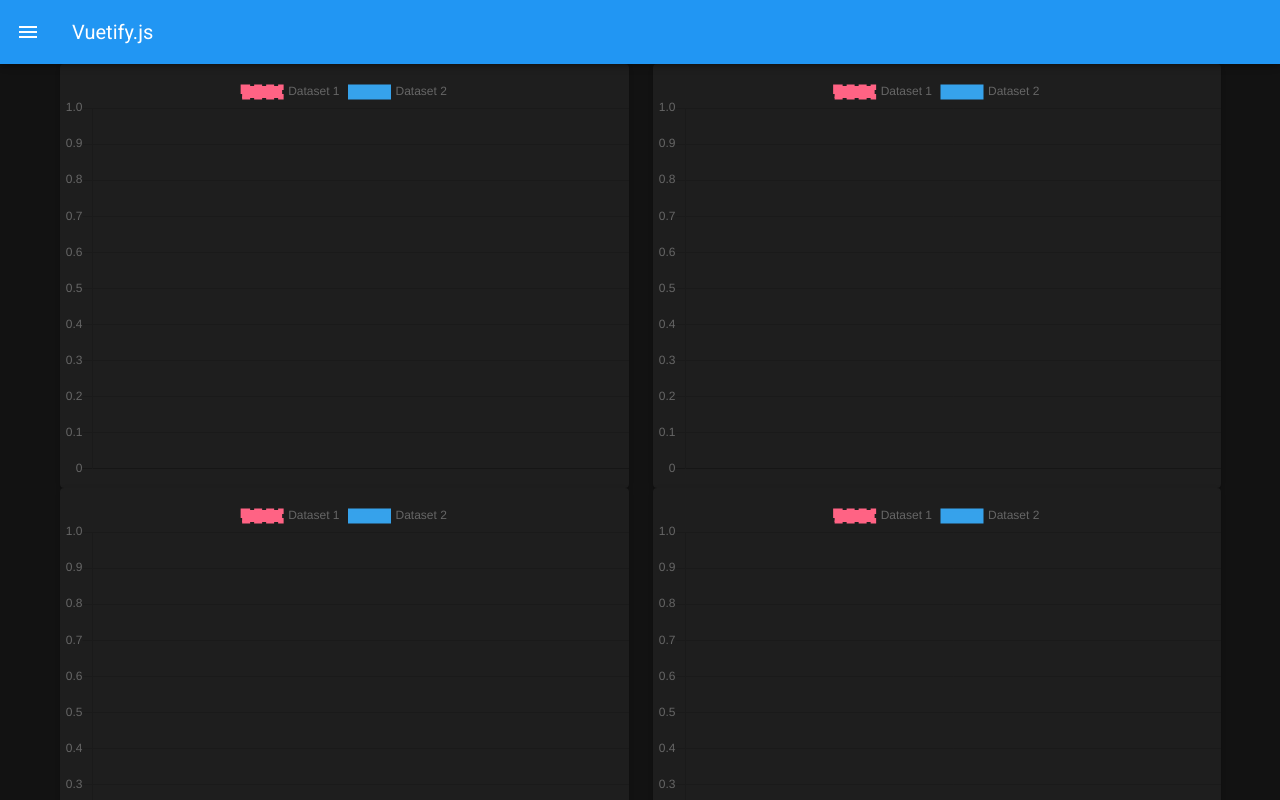
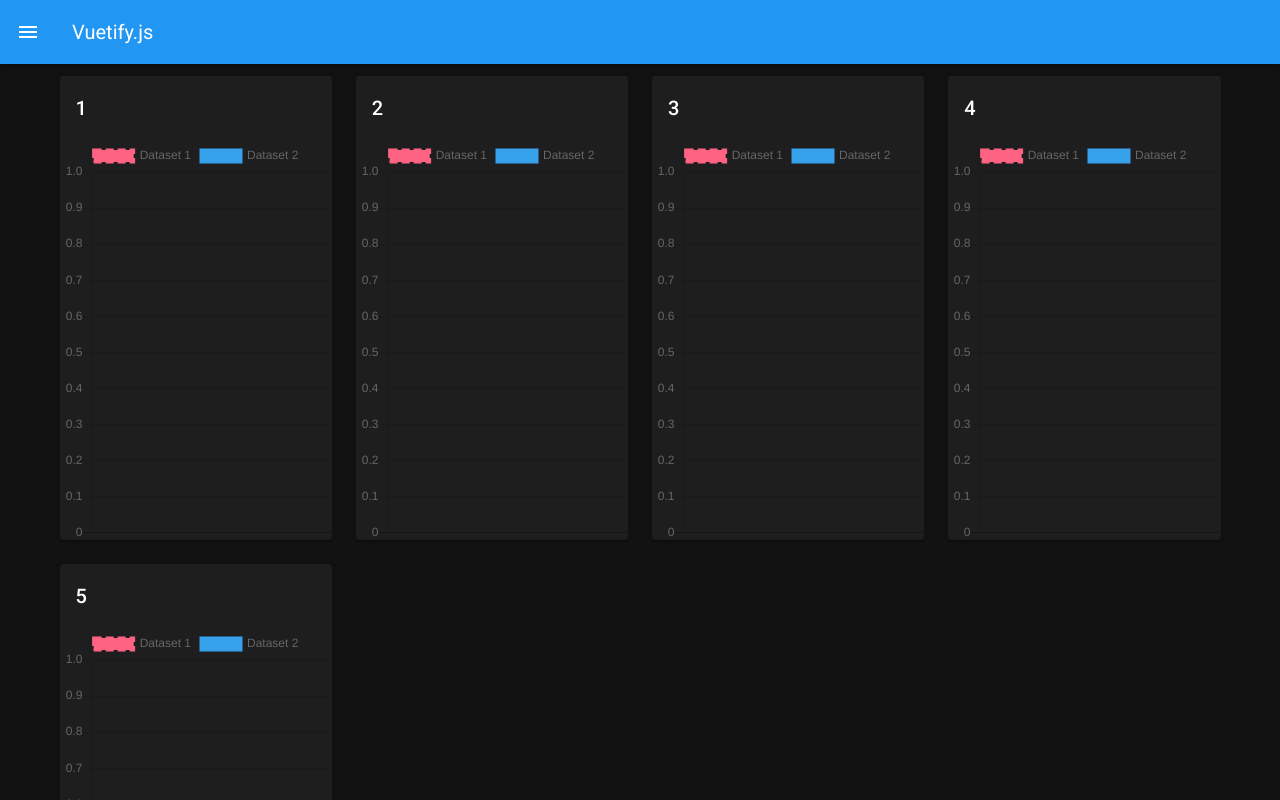
Before and after one commit to IoTya-To/IoTya-to, a Nuxt app: page / in a window 1280 px wide. Shown: the top 800 px of the page. Built offline with nearby package versions, Linux system fonts and the light colour scheme.

Commit message:
レスポンシブデザイン化　グラフカードの大きさcols指定

```diff
--- a/pages/index.vue
+++ b/pages/index.vue
@@ -2,15 +2,14 @@
   <v-layout column justify-center align-center>
     <v-flex xs12 sm2 md4 lg4 xl4>
       <v-row>
-        <v-col v-for="n in 10" :key="n">
+        <v-col v-for="n in 5" :key="n" :cols="3">
           <v-card>
-            <v-row>
-              <v-col>
-                <div>
-                  <streaming-chart />
-                </div>
-              </v-col>
-            </v-row>
+            <v-card-title>
+              {{n}}
+            </v-card-title>
+            <div>
+              <streaming-chart />
+            </div>
           </v-card>
         </v-col>
       </v-row>
```
